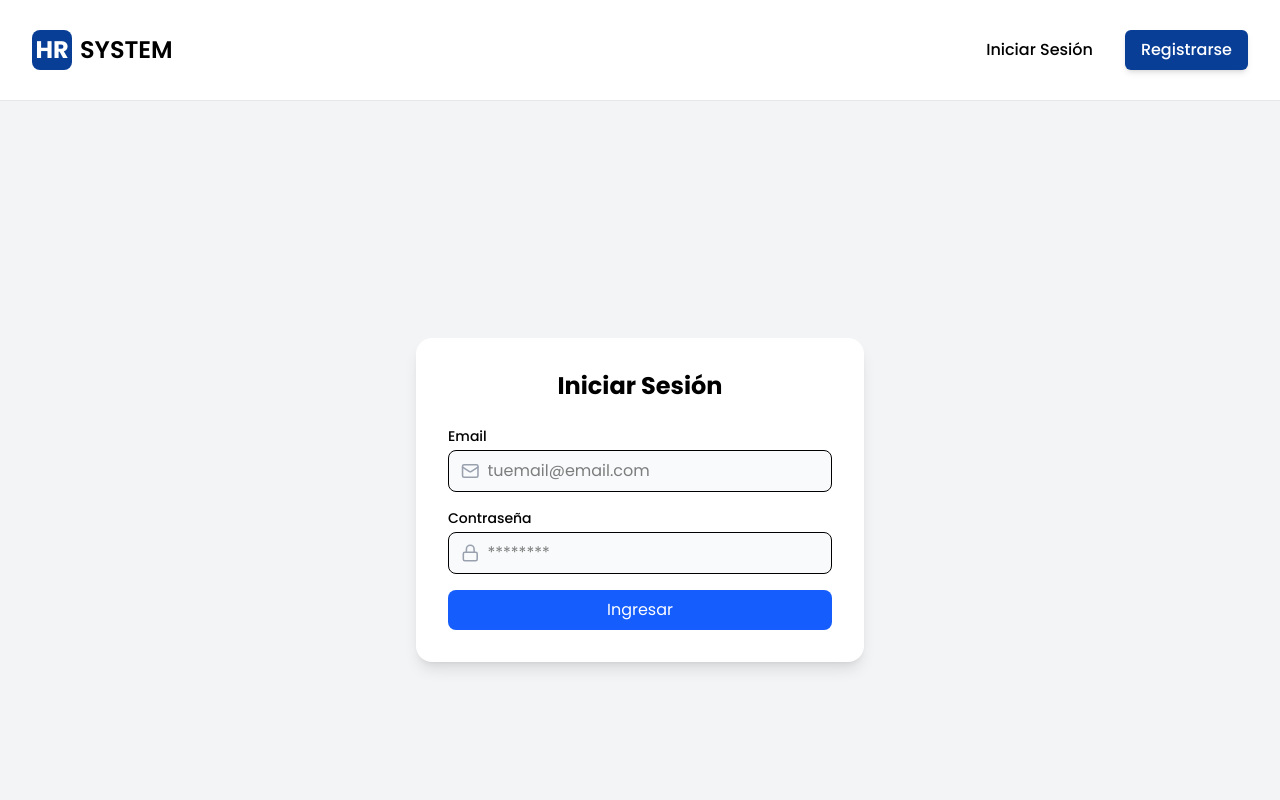
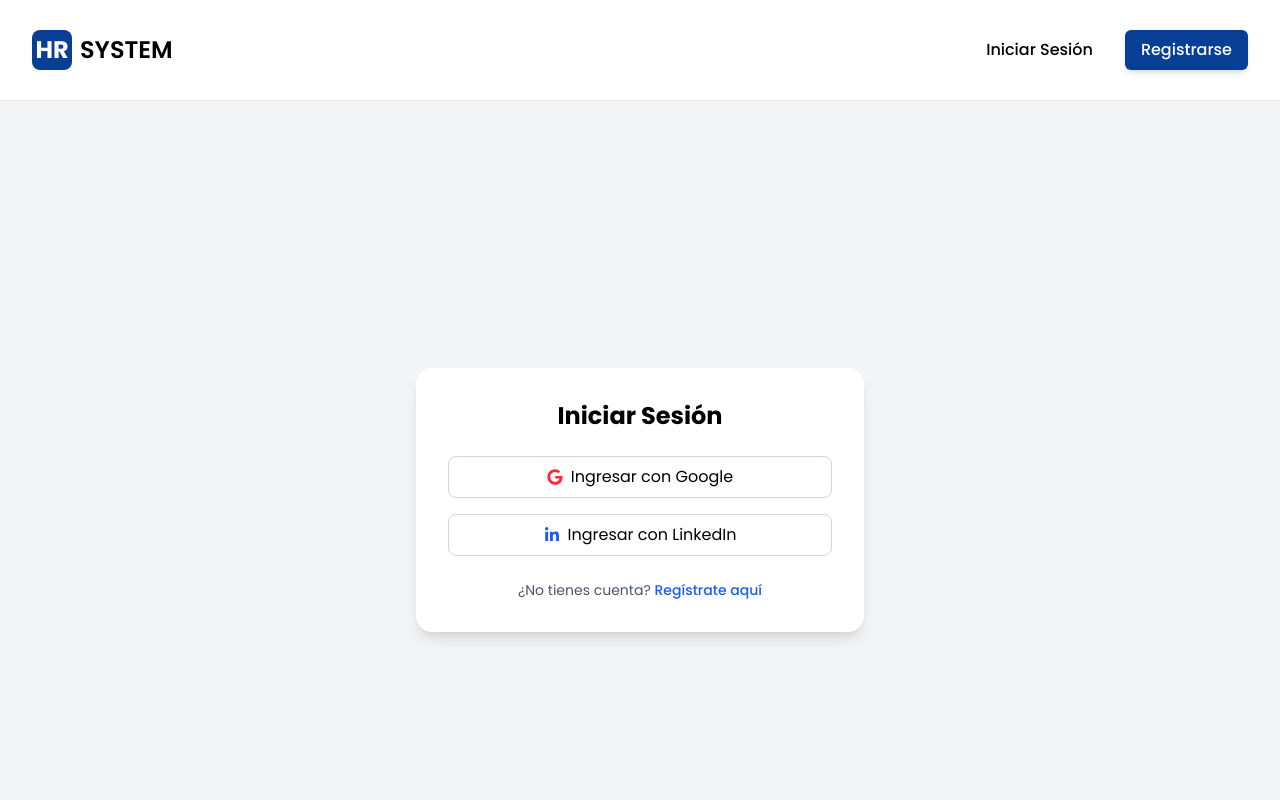
Before and after one commit to HRSYSTEM-PROJECT/front, a Next.js app: page /login in a window 1280 px wide. Shown: the top 800 px of the page. Built offline with nearby package versions, Linux system fonts and the light colour scheme.

Commit message:
Modifiqué el LoginForm, agregando cambios en el diseño

```diff
--- a/src/components/LoginForm.tsx
+++ b/src/components/LoginForm.tsx
@@ -1,61 +1,47 @@
 "use client";
 
-import { useState } from "react";
-import { Mail, Lock } from "lucide-react";
+import { FaGoogle, FaLinkedinIn } from "react-icons/fa";
 
 export default function LoginForm() {
-  const [email, setEmail] = useState("");
-  const [password, setPassword] = useState("");
+  const handleGoogle = () => {
+    console.log("Login con Google (simulado)");
+  };
 
-  const handleSubmit = (e: React.FormEvent) => {
-    e.preventDefault();
-    console.log("Login enviado:", { email, password });
-    //  Acá podés conectar con AuthContext o API
+  const handleLinkedIn = () => {
+    console.log("Login con LinkedIn (simulado)");
   };
 
   return (
     <div className="flex items-center justify-center min-h-screen bg-gray-100">
       <div className="bg-white p-8 rounded-2xl shadow-lg w-full max-w-md">
         <h2 className="text-2xl font-bold mb-6 text-center">Iniciar Sesión</h2>
-        <form onSubmit={handleSubmit} className="space-y-4">
 
-          <div>
-            <label className="block text-sm font-medium mb-1">Email</label>
-            <div className="flex items-center border rounded-lg px-3 py-2 bg-gray-50">
-              <Mail className="w-5 h-5 text-gray-400 mr-2" />
-              <input
-                type="email"
-                placeholder="tuemail@email.com"
-                value={email}
-                onChange={(e) => setEmail(e.target.value)}
-                className="w-full bg-transparent focus:outline-none"
-                required
-              />
-            </div>
-          </div>
-
-          <div>
-            <label className="block text-sm font-medium mb-1">Contraseña</label>
-            <div className="flex items-center border rounded-lg px-3 py-2 bg-gray-50">
-              <Lock className="w-5 h-5 text-gray-400 mr-2" />
-              <input
-                type="password"
-                placeholder="********"
-                value={password}
-                onChange={(e) => setPassword(e.target.value)}
-                className="w-full bg-transparent focus:outline-none"
-                required
-              />
-            </div>
-          </div>
+        {/* Login social */}
+        <div className="flex flex-col gap-4 mb-6">
+          <button
+            onClick={handleGoogle}
+            className="flex items-center justify-center gap-2 border border-gray-300 rounded-lg py-2 hover:bg-gray-100 transition"
+          >
+            <FaGoogle className="text-red-500" />
+            Ingresar con Google
+          </button>
 
           <button
-            type="submit"
-            className="w-full bg-blue-600 text-white py-2 rounded-lg hover:bg-blue-700 transition"
+            onClick={handleLinkedIn}
+            className="flex items-center justify-center gap-2 border border-gray-300 rounded-lg py-2 hover:bg-gray-100 transition"
           >
-            Ingresar
+            <FaLinkedinIn className="text-blue-600" />
+            Ingresar con LinkedIn
           </button>
-        </form>
+        </div>
+
+        {/* Links abajo */}
+        <p className="text-center text-sm text-gray-600">
+          ¿No tienes cuenta?{" "}
+          <a href="/register" className="text-blue-600 font-medium hover:underline">
+            Regístrate aquí
+          </a>
+        </p>
       </div>
     </div>
   );
```
